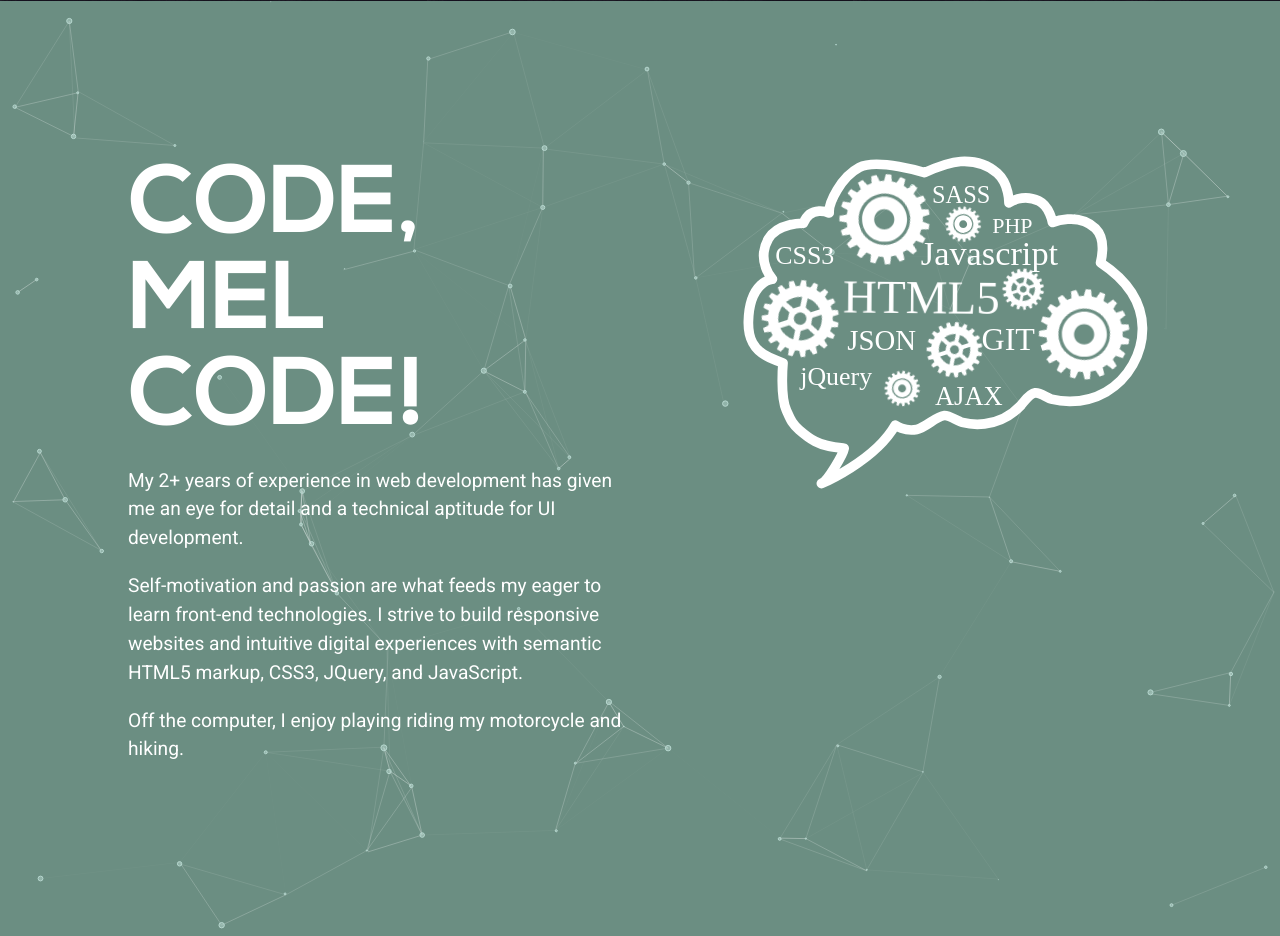
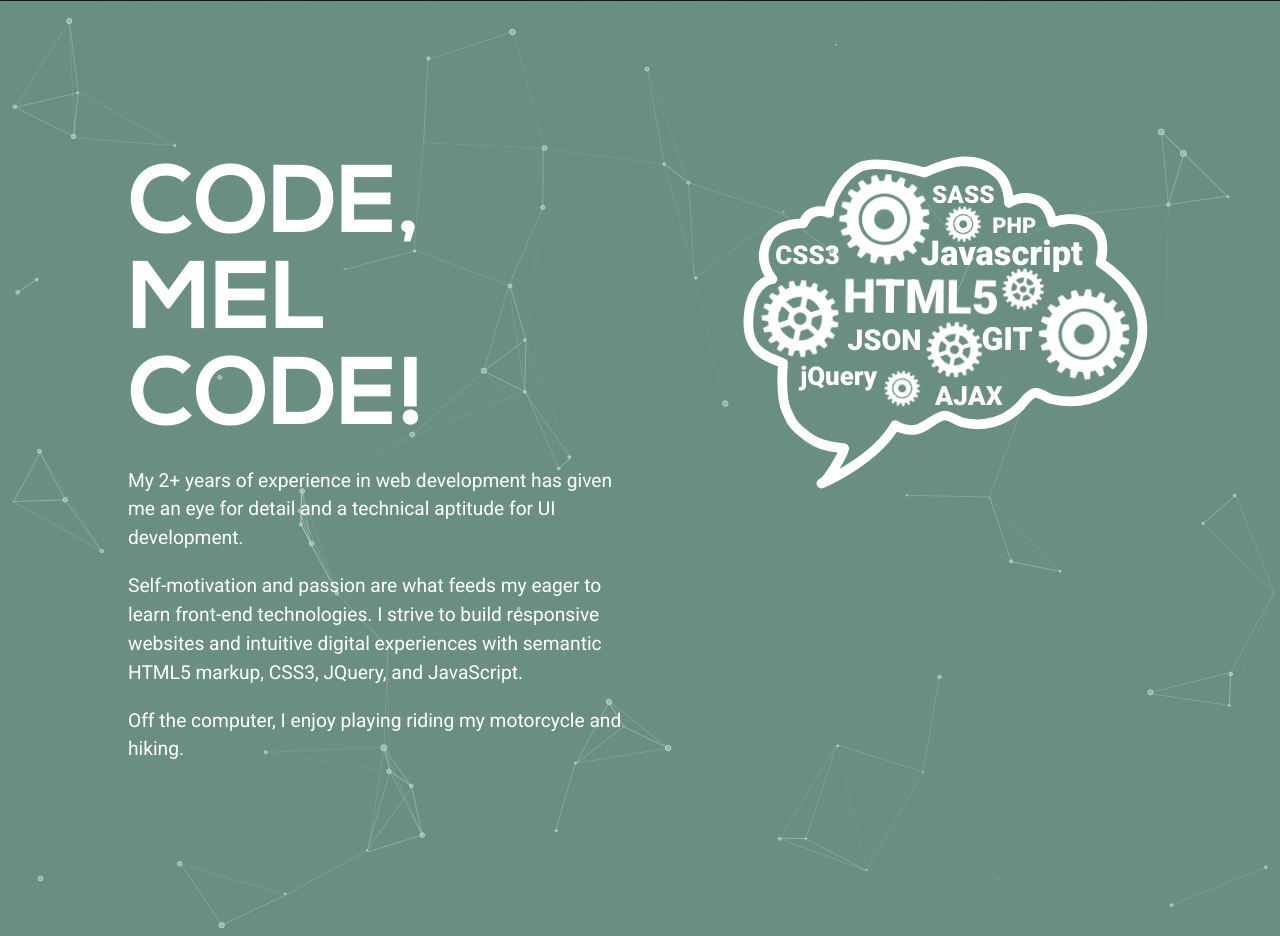
Before and after one commit to code-mel/portfolio, a PHP site: page / in a window 1280 px wide. Shown: the part 2544-3480 px from the top of the page. Run offline with PHP 8.4, Linux system fonts and the light colour scheme.

Commit message:
fixed the font for svg on skill block

```diff
--- a/css/styles.css
+++ b/css/styles.css
@@ -1,5 +1,5 @@
 /*Style Reset*/
-@import url("https://fonts.googleapis.com/css?family=Roboto:400,700");
+@import url("https://fonts.googleapis.com/css?family=Roboto:300,400,500,700,900");
 @import url(../app/slider/css/slider.css);
 html, body, div, span, applet, object, iframe,
 h1, h2, h3, h4, h5, h6, p, blockquote, pre,
--- a/css/styles.scss
+++ b/css/styles.scss
@@ -68,7 +68,7 @@ section, footer {
 }
 
 /****** TYPOGRAPHY STYLES ******/
-@import url('https://fonts.googleapis.com/css?family=Roboto:400,700');
+@import url('https://fonts.googleapis.com/css?family=Roboto:300,400,500,700,900');
 @font-face {
     font-family: 'nexa_boldregular';
     src: url('fonts/Nexa_Free_Bold-webfont.eot');
--- a/home.html
+++ b/home.html
@@ -165,7 +165,7 @@
             <style type="text/css">
                 .st0{fill:none;stroke:#ffffff;stroke-width:23;stroke-linejoin:round;stroke-miterlimit:10;}
                 .st1{fill: #ffffff;}
-                .st2{font-family:'Roboto-Black';}
+                .st2{font-family:'Roboto', sans-serif; font-weight: 900;}
                 .st3{font-size:51.9299px;}
                 .st4{fill:#ffffff;stroke:#ffffff;stroke-width:5.000000e-02;}
                 .st5{font-size:68.165px;}
```
Also changed, not shown: 1 other file.
